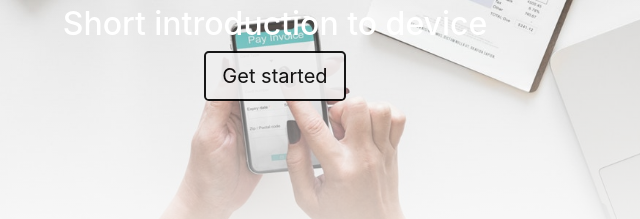
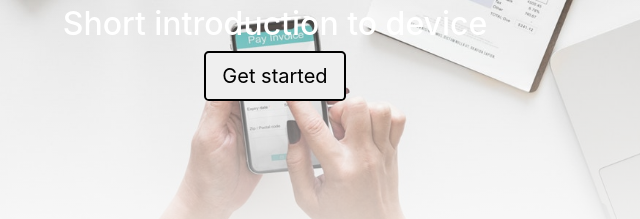
Before and after one commit to Grzegorz-Pietruszka/bootstrap_app_website, a plain HTML site: page index.html in a window 1280 px wide. Shown: the part 375-594 px from the top of the page, 365-1005 px from the left. Drawn offline with nearby package versions, Linux system fonts and the light colour scheme.

Commit message:
opacity
Changed opacity of a button

```diff
--- a/style.css
+++ b/style.css
@@ -76,7 +76,7 @@
 
 .btn-style {
   border: 2px solid #000;
-  opacity: 0.9;
+  opacity: 1;
   transition: 0.3s; }
   .btn-style:hover {
     opacity: 1;
```
